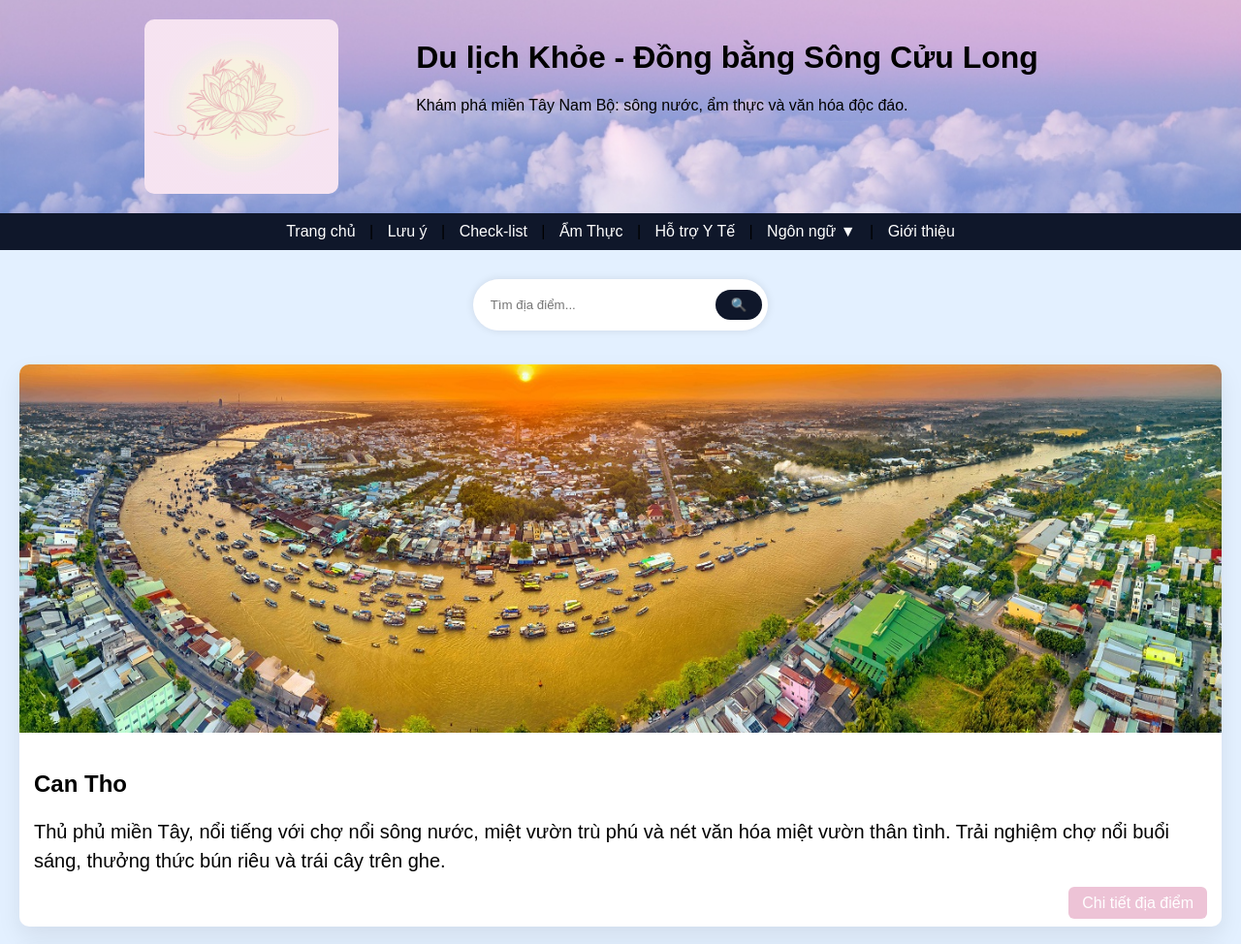
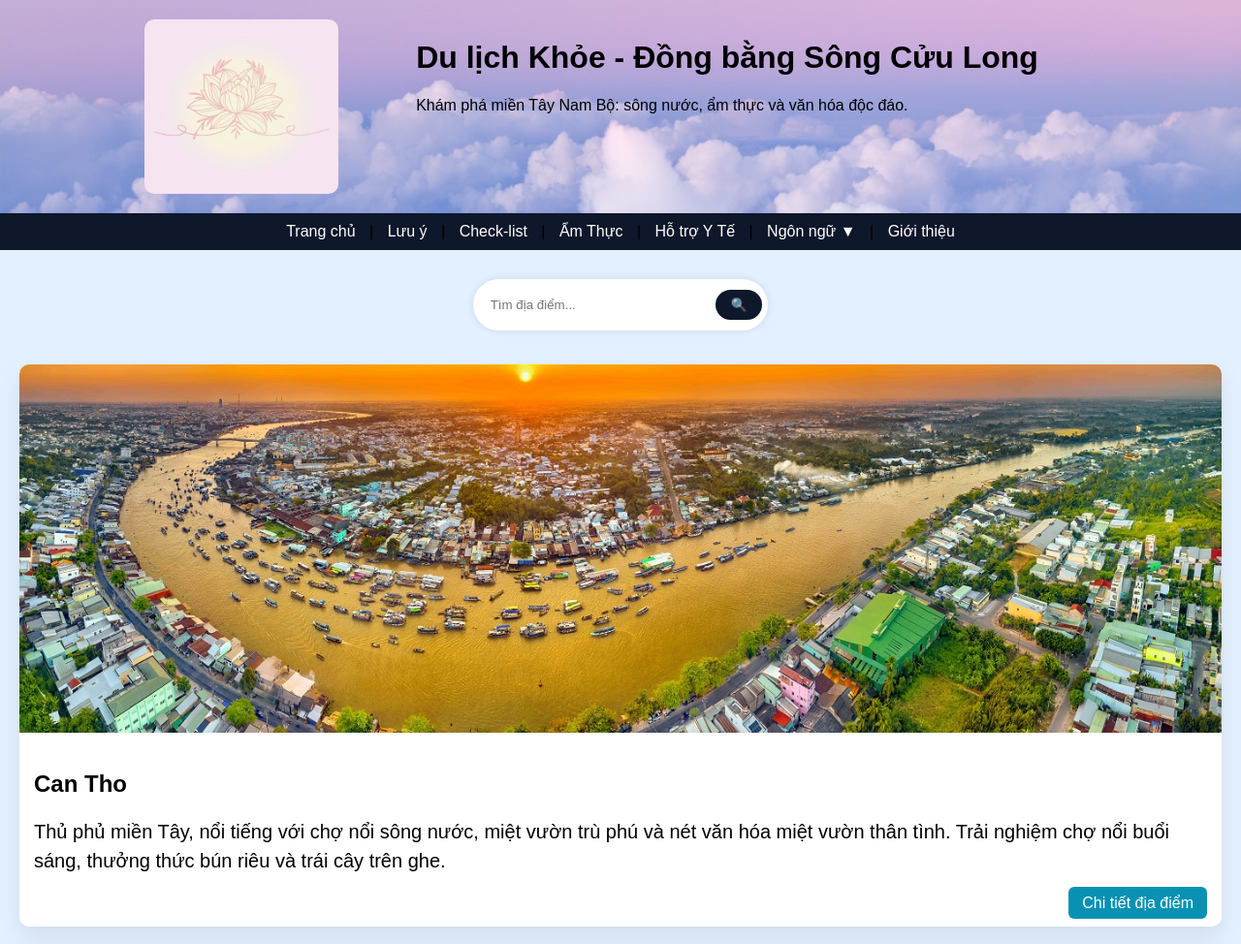
Before and after one commit to hhiep1111/dulichkhoe, a FastAPI app: page / in a window 1280 px wide. Shown: the top 974 px of the page at 97% size. Run offline with FastAPI, Linux system fonts and the light colour scheme; data that the repository does not hold is empty.

Commit message:
Update index.html

```diff
--- a/templates/index.html
+++ b/templates/index.html
@@ -285,7 +285,7 @@
 
         .btn:hover {
             opacity: 0.8;
-            background: #06B6D4;
+            background: #0891B2;
             color: white;
         }
 
@@ -414,7 +414,7 @@
                 <p>{{ p.desc }}</p>
                 <div style="text-align: right; margin-top: 10px;">
                     <a href="/place/{{ p.name }}?lang={{ lang }}"
-                    style="background:#EDC3D6; color:white; padding:8px 14px; border-radius:6px; text-decoration:none;">
+                    style="background:#0891B2; color:white; padding:8px 14px; border-radius:6px; text-decoration:none;">
                        {{ "Chi tiết địa điểm" if lang=="vi" else ("View details" if lang=="en" else "자세히 보기") }}
                     </a>
                 </div>
```
